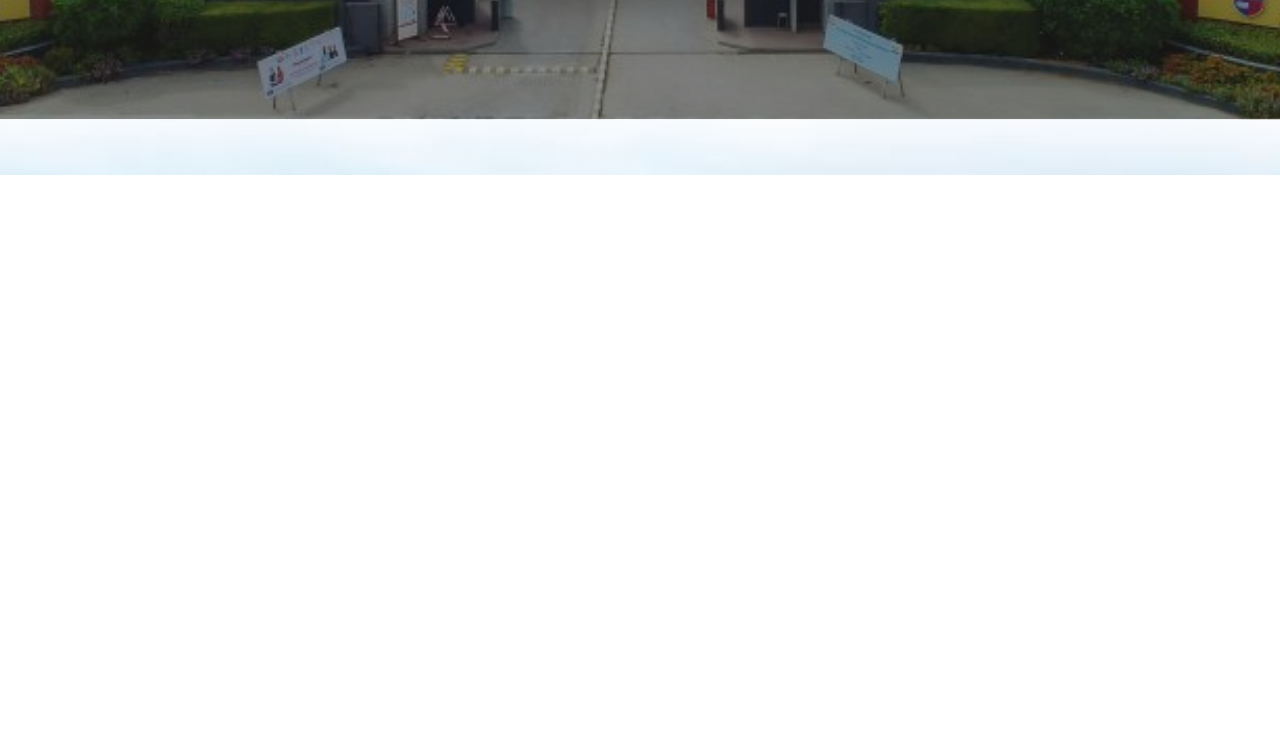
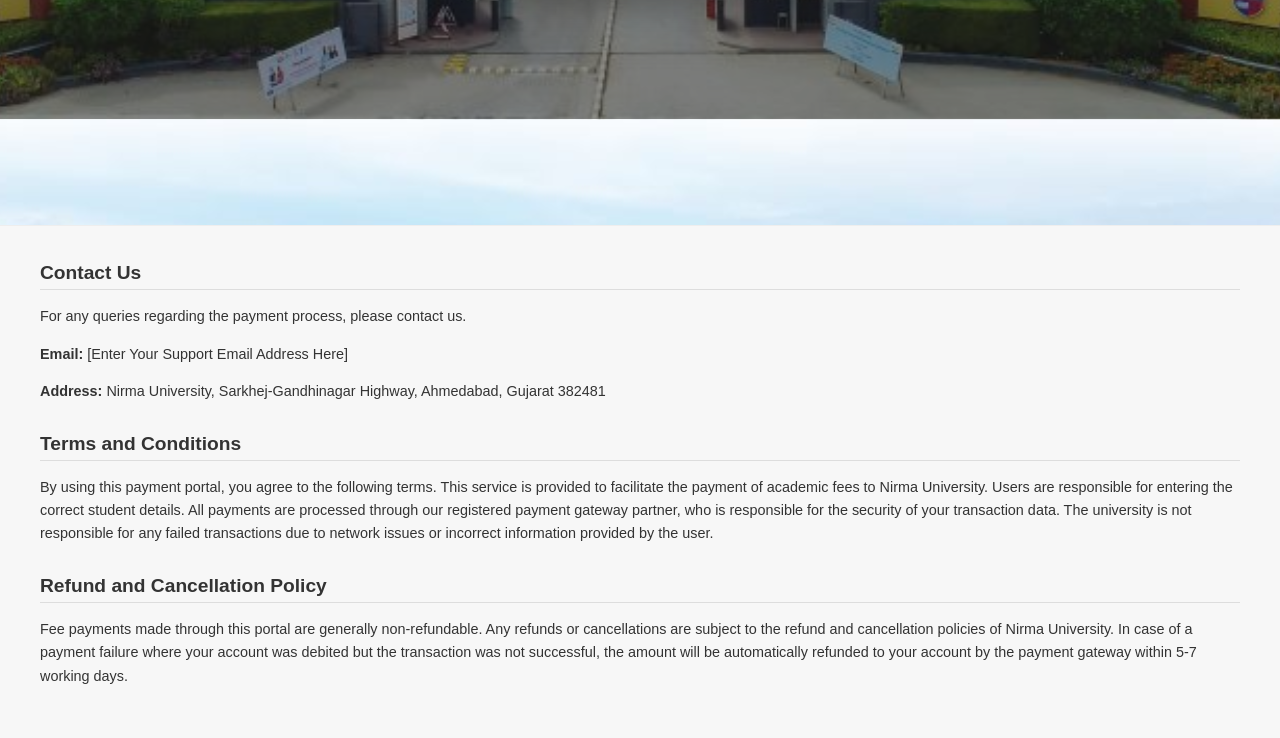
Before and after one commit to vaibhavwadke1379-hub/payment-portal, a website: page public/index.html in a window 1280 px wide. Shown: the part 681-1419 px from the top of the page. Before the commit the page ends 856 px from the top, so only its background shows below. Drawn offline with Linux system fonts and the light colour scheme.

Commit message:
Update index.html

```diff
--- a/public/index.html
+++ b/public/index.html
@@ -5,14 +5,37 @@
   <meta name="viewport" content="width=device-width, initial-scale=1" />
   <title>Student Payment Portal</title>
   <link rel="stylesheet" href="/style.css">
-</head>
+
+  <style>
+    .policies {
+      padding: 20px 40px;
+      font-family: Arial, sans-serif;
+      background-color: #f7f7f7;
+      color: #333;
+      margin-top: 50px;
+      border-top: 1px solid #eee;
+    }
+    .policies section {
+      margin-bottom: 30px;
+    }
+    .policies h2 {
+      font-size: 1.2em;
+      border-bottom: 1px solid #ddd;
+      padding-bottom: 5px;
+      margin-bottom: 15px;
+    }
+    .policies p {
+      line-height: 1.6;
+      font-size: 0.9em;
+    }
+  </style>
+  </head>
+
 <body>
-  <!-- Centered Nirma logo -->
   <header class="site-header">
     <img src="/images/nirma.png" alt="Nirma University" class="logo">
   </header>
 
-  <!-- Main centered content -->
   <main class="main">
     <div class="form-box">
       <h1>Student Fee Payment</h1>
@@ -33,7 +56,24 @@
     </div>
   </main>
 
-  <!-- Razorpay checkout (kept in case you have backend endpoints) -->
+  <div class="policies">
+    <section id="contact">
+      <h2>Contact Us</h2>
+      <p>For any queries regarding the payment process, please contact us.</p>
+      <p><strong>Email:</strong> [Enter Your Support Email Address Here]</p>
+      <p><strong>Address:</strong> Nirma University, Sarkhej-Gandhinagar Highway, Ahmedabad, Gujarat 382481</p>
+    </section>
+
+    <section id="terms">
+      <h2>Terms and Conditions</h2>
+      <p>By using this payment portal, you agree to the following terms. This service is provided to facilitate the payment of academic fees to Nirma University. Users are responsible for entering the correct student details. All payments are processed through our registered payment gateway partner, who is responsible for the security of your transaction data. The university is not responsible for any failed transactions due to network issues or incorrect information provided by the user.</p>
+    </section>
+
+    <section id="refund">
+      <h2>Refund and Cancellation Policy</h2>
+      <p>Fee payments made through this portal are generally non-refundable. Any refunds or cancellations are subject to the refund and cancellation policies of Nirma University. In case of a payment failure where your account was debited but the transaction was not successful, the amount will be automatically refunded to your account by the payment gateway within 5-7 working days.</p>
+    </section>
+  </div>
   <script src="https://checkout.razorpay.com/v1/checkout.js"></script>
   <script>
     async function getPublicKey() {
```
